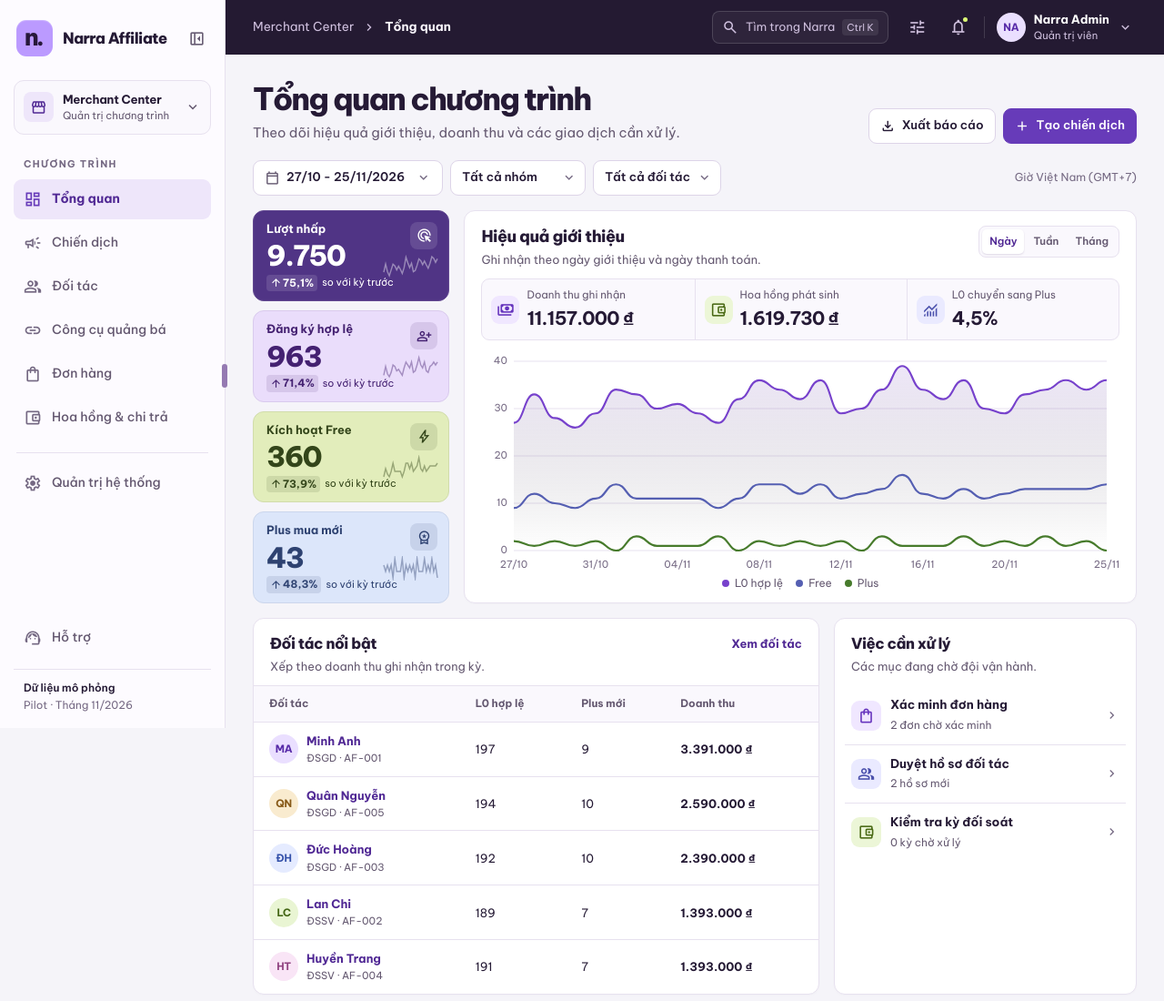
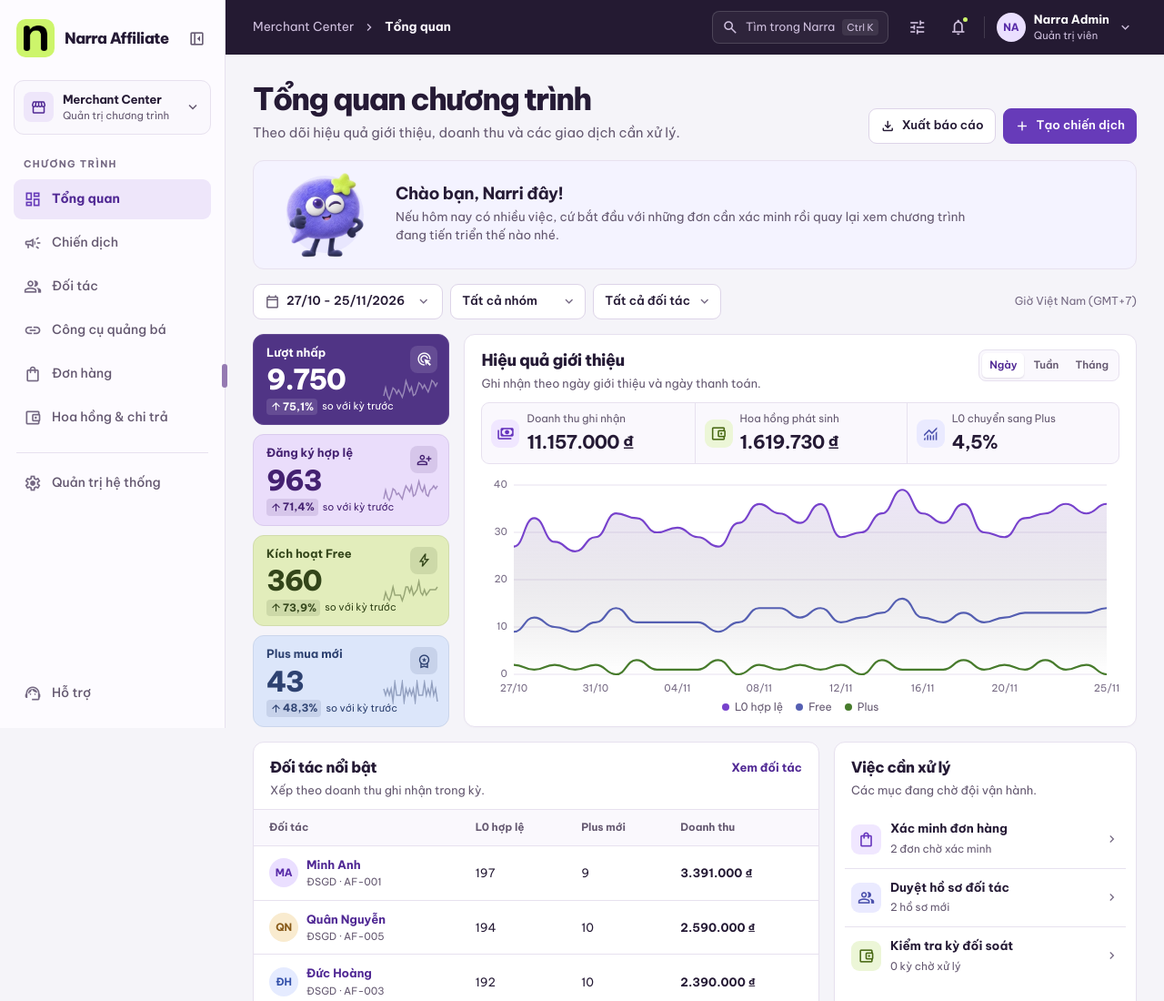
Before and after one commit to deltatrap99/narra-affiliate-pilot, a plain HTML site: page dist/index.html in a window 1280 px wide. Shown: the top 1100 px of the page at 91% size. Drawn offline with Linux system fonts and the light colour scheme.

Commit message:
Welcome dashboard visitors with official Narra assets

```diff
--- a/dist/app.js
+++ b/dist/app.js
@@ -3,7 +3,7 @@ import {
   readState, saveState, selectPartners, stats, policyAt, campaignStatus, inAudience, commission,
   orderStatus, eligiblePayoutEntries, decideOrder, refundOrder, newLink, record,
 } from './model.js';
-import { icon, esc, avatar, groupName, route, action, merchantNav, affiliateNav, statusText, sum } from './ui.js';
+import { icon, brandMark, esc, avatar, groupName, route, action, merchantNav, affiliateNav, statusText, sum } from './ui.js';
 import {
   overview, campaigns, partners, toolsPage, orders, payouts, policyPage, systemPage, supportPage,
   campaignList, partnerList, linkList, orderTable, listOrders, payoutList, buckets,
@@ -107,7 +107,7 @@ function workspacePicker(id) {
     <span class="workspace-copy"><strong>${workspaceName()}</strong><small>${merchant ? 'Quản trị chương trình' : 'Không gian đại sứ'}</small></span>${icon('expand_more')}
   </button>
   <div class="popover workspace-popup" id="${id}" hidden>
-    <div class="popover-title">Chuyển vai trò demo</div>
+    <div class="popover-title">Chuyển cổng làm việc</div>
     ${[['merchant', 'storefront', 'Quản trị chương trình'], ['affiliate', 'group', 'Dành cho Đại sứ']].map(([key, symbol, info]) =>
       `<a class="${role === key ? 'active-menu' : ''}" href="${route(key, 'overview')}">${icon(symbol)}<span><strong>${workspaceName(key)}</strong><small>${info}</small></span>${role === key ? icon('check') : ''}</a>`).join('')}
   </div>`;
@@ -117,7 +117,7 @@ function renderRail() {
   const suite = role === 'merchant';
   rail.innerHTML = `<div class="rail-content">
     <div class="rail-top">
-      <a class="brand" href="${route(role, 'overview')}" aria-label="Narra Affiliate, Tổng quan"><span class="brand-mark" aria-hidden="true">n.</span><span class="brand-name">Narra Affiliate</span></a>
+      <a class="brand" href="${route(role, 'overview')}" aria-label="Narra Affiliate, Tổng quan">${brandMark}<span class="brand-name">Narra Affiliate</span></a>
       ${buttonIcon('toggle-sidebar', 'left_panel_close', 'Thu gọn thanh điều hướng', 'rail-toggle')}
       ${buttonIcon('close-sidebar', 'close', 'Đóng thanh điều hướng', 'mobile-close')}
     </div>
@@ -127,7 +127,6 @@ function renderRail() {
     ${suite ? `<div class="rail-divider"></div><nav class="rail-nav" aria-label="Quản trị">${navLink(['system', 'Quản trị hệ thống', 'settings'])}</nav>` : ''}
     <div class="rail-bottom">
       ${navLink(['support', 'Hỗ trợ', 'support_agent'])}
-      <div class="rail-meta"><strong>Dữ liệu mô phỏng</strong><span>Pilot · Tháng 11/2026</span></div>
     </div>
   </div>
   <div class="rail-resize" id="rail-size" role="separator" aria-label="Chiều rộng thanh điều hướng" aria-controls="rail" aria-orientation="vertical" aria-valuemin="${minimumWidth}" aria-valuemax="${maximumWidth}" aria-valuenow="${sidebarWidth}" tabindex="0" title="Kéo để đổi chiều rộng"></div>`;
@@ -159,7 +158,7 @@ function renderTopbar() {
     <div class="breadcrumb" aria-label="Vị trí hiện tại">
       ${buttonIcon('open-sidebar', 'menu', 'Mở thanh điều hướng', 'mobile-open')}
       ${buttonIcon('toggle-sidebar', 'left_panel_open', 'Mở rộng thanh điều hướng', 'desktop-open')}
-      <a class="horizontal-brand" href="${route(role, 'overview')}" aria-label="Narra Affiliate, Tổng quan"><span class="brand-mark" aria-hidden="true">n.</span></a>
+      <a class="horizontal-brand" href="${route(role, 'overview')}" aria-label="Narra Affiliate, Tổng quan">${brandMark}</a>
       <div class="horizontal-switch">${workspacePicker('horizontal-workspaces')}</div>
       <a class="breadcrumb-home" href="${route(role, 'overview')}">${workspaceName()}</a>${icon('chevron_right', 'crumb-chevron')}<strong>${esc(name)}</strong>
     </div>
@@ -852,7 +851,7 @@ function submitForm(form, fields) {
       if (Boolean(fields.bank) !== Boolean(fields.bankLast4)) throw new Error('Nhập cả tên ngân hàng và 4 số cuối, hoặc xóa cả hai.');
       const changed = fields.bank !== data.profile.bank || fields.bankLast4 !== data.profile.bankLast4;
       Object.assign(data.profile, fields);
-      if (changed) data.profile.verification = fields.bank ? 'Thông tin nhận tiền đang chờ xác minh trong demo.' : '';
+      if (changed) data.profile.verification = fields.bank ? 'Thông tin nhận tiền đang chờ xác minh.' : '';
       update('Đã lưu thông tin hồ sơ.');
       break;
     }
@@ -907,8 +906,8 @@ function drawReferral() {
   shell.hidden = true;
   let area = document.querySelector('.referral');
   if (!area) { area = document.createElement('main'); area.className = 'referral'; document.body.prepend(area); }
-  area.innerHTML = `<section class="card"><span class="brand-mark" aria-hidden="true">n.</span>
-    <h1>Narra Speaking Coach</h1><p>${link ? `Bạn đang mở link ${esc(link.code)}. Có thể thử đăng ký và mua Plus để xem kết quả ghi nhận trong bản demo.` : 'Link giới thiệu này hiện không khả dụng.'}</p>
+  area.innerHTML = `<section class="card">${brandMark}
+    <h1>Narra Speaking Coach</h1><p>${link ? `Bạn đang mở link ${esc(link.code)}. Tại đây bạn có thể thử luồng đăng ký Free và mua Plus.` : 'Link giới thiệu này hiện không khả dụng.'}</p>
     <div class="referral-actions">
       ${link ? `<button class="btn btn-secondary" data-action="simulate-lead" ${trial.lead ? 'disabled' : ''}>${trial.lead ? 'Đã ghi nhận đăng ký Free' : 'Mô phỏng đăng ký Free'}</button>
       <button class="btn btn-primary" data-action="simulate-plus" ${trial.plus ? 'disabled' : ''}>${trial.plus ? 'Đã ghi nhận đơn Plus' : 'Mô phỏng mua Plus'}</button>` : ''}
--- a/dist/styles.css
+++ b/dist/styles.css
@@ -15,7 +15,8 @@
   --primary-hover: #542f9a;
   --focus: #8652d4;
   --lavender: #eee6fa;
-  --lime: #dcf976;
+  --lime: #cdf56b;
+  --brand-periwinkle: #887efb;
   --rail: #fdfbff;
   --rail-adjust: #957ab2;
   --bar: #241a32;
@@ -112,20 +113,14 @@ a { color: inherit; text-decoration: none; }
 .brand-mark {
   display: grid;
   place-items: center;
-  width: 40px;
-  height: 40px;
-  flex: 0 0 40px;
-  border-radius: 11px;
-  color: #27183a;
-  background: #bb9aff;
-  font-size: 1.62rem;
-  font-weight: 800;
-  letter-spacing: -.11em;
-  line-height: 1;
-  padding: 0 3px 3px 0;
-  box-shadow: inset 0 1px 1px #ffffff45;
+  width: 42px;
+  height: 42px;
+  flex: 0 0 42px;
+  border-radius: 10px;
+  background: var(--lime);
 }
-.brand-name { color: var(--ink); font-weight: 750; letter-spacing: -.035em; font-size: 1.05rem; white-space: nowrap; }
+.brand-mark img { display: block; width: 28px; height: 28px; object-fit: contain; }
+.brand-name { overflow: hidden; text-overflow: ellipsis; color: var(--ink); font-weight: 750; letter-spacing: -.035em; font-size: 1.05rem; white-space: nowrap; }
 .icon-button {
   display: inline-grid;
   place-items: center;
@@ -186,9 +181,6 @@ a { color: inherit; text-decoration: none; }
 .rail-link[aria-current='page'] .symbol { color: var(--violet); }
 .rail-divider { height: 1px; background: var(--line); margin: 16px 3px 11px; flex: none; }
 .rail-bottom { margin-top: auto; padding-top: 19px; }
-.rail-meta { padding: 11px 11px 0; margin-top: 12px; border-top: 1px solid var(--line); color: var(--muted); font-size: .74rem; white-space: nowrap; }
-.rail-meta span { display: block; color: var(--soft); }
-.rail-meta strong { font-weight: 600; color: var(--ink); }
 .rail-resize { position: absolute; top: 0; inset-inline-end: -5px; width: 9px; height: 100%; z-index: 4; touch-action: none; cursor: col-resize; outline: none; }
 .rail-resize::before { content: ''; position: absolute; inset: 0 3px; background: transparent; }
 .rail-resize:hover::before, .rail-resize:focus-visible::before, body.resizing .rail-resize::before { background: #a684ef; }
@@ -201,7 +193,7 @@ body.resizing { cursor: col-resize; user-select: none; }
 .shell.is-collapsed .desktop-open { display: inline-grid; }
 .shell.is-collapsed .workspace-switch { justify-content: center; padding: 8px 0; }
 .shell.is-collapsed .rail-link { justify-content: center; padding-inline: 0; }
-.shell.is-collapsed .rail-link span:not(.symbol), .shell.is-collapsed .brand-name, .shell.is-collapsed .workspace-copy, .shell.is-collapsed .workspace-switch > .symbol, .shell.is-collapsed .rail-meta { position: absolute; width: 1px; height: 1px; overflow: hidden; clip-path: inset(50%); white-space: nowrap; }
+.shell.is-collapsed .rail-link span:not(.symbol), .shell.is-collapsed .brand-name, .shell.is-collapsed .workspace-copy, .shell.is-collapsed .workspace-switch > .symbol { position: absolute; width: 1px; height: 1px; overflow: hidden; clip-path: inset(50%); white-space: nowrap; }
 
 .topbar { position: sticky; top: 0; z-index: 12; color: #fcf8ff; background: var(--bar); }
 .topbar-row {
@@ -247,7 +239,6 @@ body.resizing { cursor: col-resize; user-select: none; }
 .shell.is-horizontal { display: block; }
 .is-horizontal .rail { display: none; }
 .is-horizontal .horizontal-brand { display: inline-flex; }
-.is-horizontal .horizontal-brand .brand-mark { width: 34px; height: 34px; flex-basis: 34px; font-size: 1.38rem; border-radius: 8px; }
 .is-horizontal .horizontal-switch { display: block; position: relative; }
 .is-horizontal .horizontal-switch .workspace-switch { padding: 4px 8px 4px 4px; background: transparent; color: #fff; border: 1px solid transparent; }
 .is-horizontal .horizontal-switch .workspace-switch:hover { background: var(--bar-hover); }
--- a/dist/ui.js
+++ b/dist/ui.js
@@ -1,6 +1,7 @@
 import { GROUPS, TODAY, date, number, money, percent } from './model.js';
 
 export const icon = (name, className = '') => `<span class="symbol ${className}" aria-hidden="true">${name}</span>`;
+export const brandMark = '<span class="brand-mark" aria-hidden="true"><img src="assets/narra-n.png" alt="" width="28" height="28"></span>';
 export const esc = value => String(value ?? '').replace(/[&<>"']/g, char => ({ '&': '&amp;', '<': '&lt;', '>': '&gt;', '"': '&quot;', "'": '&#39;' })[char]);
 export const fold = value => String(value ?? '').toLocaleLowerCase('vi').replaceAll('đ', 'd').normalize('NFD').replace(/\p{M}/gu, '');
 export const matches = (query, ...values) => {
--- a/dist/views.js
+++ b/dist/views.js
@@ -40,11 +40,23 @@ function overviewTitle(ctx) {
     ? action('Tạo chiến dịch', 'new-campaign', { symbol: 'add', type: 'primary' })
     : `<a class="btn btn-primary" href="${route(ctx.role, 'tools')}">${icon('link')} Lấy link giới thiệu</a>`;
   return pageTitle(
-    merchant ? 'Tổng quan chương trình' : `Chào ${firstName(ctx.data.profile.name)}!`,
+    merchant ? 'Tổng quan chương trình' : 'Tổng quan giới thiệu',
     merchant ? 'Theo dõi hiệu quả giới thiệu, doanh thu và các giao dịch cần xử lý.'
       : 'Theo dõi kết quả giới thiệu và hoa hồng trong kỳ bạn chọn.',
     report + primary,
   );
+}
+
+function narriWelcome(ctx) {
+  const merchant = roleMerchant(ctx);
+  const greeting = merchant ? 'Chào bạn, Narri đây!' : `Chào ${firstName(ctx.data.profile.name)}, Narri đây!`;
+  const encouragement = merchant
+    ? 'Nếu hôm nay có nhiều việc, cứ bắt đầu với những đơn cần xác minh rồi quay lại xem chương trình đang tiến triển thế nào nhé.'
+    : 'Mỗi lời giới thiệu đều có thể giúp thêm một người tìm được cách luyện nói phù hợp. Hôm nay, bạn thử bắt đầu với một người bạn đang muốn luyện tiếng Anh nhé.';
+  return `<section class="narri-welcome" aria-labelledby="narri-greeting">
+    <div class="narri-figure"><img src="assets/narri-welcome.webp" width="112" height="102" alt=""></div>
+    <div class="narri-message"><h2 id="narri-greeting">${esc(greeting)}</h2><p>${encouragement}</p></div>
+  </section>`;
 }
 
 function overviewMetrics(current, previous) {
@@ -177,7 +189,7 @@ export function overview(ctx) {
   const current = stats(data, ids, range);
   const days = numDays(range.start, range.end);
   const previous = stats(data, ids, { start: addDays(range.start, -days), end: addDays(range.start, -1) });
-  return `${overviewTitle(ctx)}${filterBar(ctx)}
+  return `${overviewTitle(ctx)}${narriWelcome(ctx)}${filterBar(ctx)}
   <div class="report-grid">${overviewMetrics(current, previous)}${trend(ctx, current)}</div>
   ${roleMerchant(ctx)
     ? `<div class="dashboard-grid">${ranking(ctx)}${taskPanel(ctx)}</div>`
@@ -202,13 +214,13 @@ function policyOverview(ctx) {
     ['Thời gian giữ', `${number(current.hold)} ngày sau khi duyệt đơn`],
     ['Ngưỡng và lịch chi trả', `${money(current.threshold)} · ${current.cadence}`],
     ['Hoàn tiền', 'Hoa hồng được điều chỉnh theo khoản hoàn, kể cả sau khi đã chi.'],
-    ['Gia hạn', 'Hoa hồng trong bản demo áp dụng cho lần mua đầu tiên.'],
+    ['Gia hạn', 'Hoa hồng chỉ áp dụng cho lần mua đầu tiên đủ điều kiện.'],
   ];
   return `<section class="card policy-card">${cardTitle(`Chính sách ${current.id}`, 'Áp dụng theo phiên bản có hiệu lực tại ngày thanh toán.',
     badge(current.enabled ? 'active' : 'paused'))}
     <dl class="details-grid">${details.map(([key, value]) => `<div><dt>${esc(key)}</dt><dd>${esc(value)}</dd></div>`).join('')}</dl>
     <div class="card-footer">
-      ${note('Các tỷ lệ và ngưỡng này dùng để minh họa quy trình pilot.')}
+      ${note('Các mức tỷ lệ và ngưỡng ở đây dùng để tham khảo khi thiết lập chính sách.')}
       ${merchant ? action('Tạo phiên bản', 'new-policy', { symbol: 'edit', type: 'primary' }) :
         ctx.data.profile.confirmedPolicy === current.id ? badge('approved', 'Bạn đã xác nhận') : action('Xác nhận đã đọc', 'confirm-policy', { symbol: 'check', type: 'primary' })}
     </div>
@@ -436,7 +448,7 @@ export function supportPage(ctx) {
   const list = ctx.data.tickets.filter(t => merchant || t.partner === PARTNER_ID);
   return `${pageTitle('Hỗ trợ', 'Theo dõi yêu cầu liên quan đến quyền lợi, đơn hàng và chi trả.',
     action('Gửi yêu cầu', 'new-ticket', { type: 'primary', symbol: 'add' }))}
-    <section class="card">${cardTitle('Yêu cầu hỗ trợ', 'Các yêu cầu tạo trong bản demo được lưu trên thiết bị này.')}
+    <section class="card">${cardTitle('Yêu cầu hỗ trợ', 'Yêu cầu hỗ trợ được lưu trên thiết bị này.')}
     ${table(['Mã yêu cầu', 'Nội dung', 'Ngày gửi', 'Trạng thái'], list.map(t => [
       esc(t.id), `<span class="long-cell">${esc(t.body)}</span>`, date(t.at), badge('open'),
     ]), 'Chưa có yêu cầu hỗ trợ', 'Khi cần làm rõ một giao dịch, bạn có thể gửi mã đơn để đội vận hành đối chiếu.', 'support_agent')}</section>`;
@@ -446,11 +458,11 @@ export function systemPage(ctx) {
   const tab = ctx.view.tab;
   const items = [['list', 'Nhật ký'], ['team', 'Đội ngũ'], ['email', 'Email'], ['api', 'API']];
   const content = tab === 'team'
-    ? table(['Thành viên', 'Vai trò', 'Quyền trong demo'], [[personCell({ name: 'Narra Admin', group: '', id: 'Merchant Center', tone: 'violet' }, false), 'Quản trị chương trình', 'Quản lý chiến dịch, đối tác, đơn hàng và đối soát']])
+    ? table(['Thành viên', 'Vai trò', 'Quyền truy cập'], [[personCell({ name: 'Narra Admin', group: '', id: 'Merchant Center', tone: 'violet' }, false), 'Quản trị chương trình', 'Quản lý chiến dịch, đối tác, đơn hàng và đối soát']])
     : tab === 'email'
       ? note('Các cập nhật chiến dịch xuất hiện trong mục thông báo. Gửi email sẽ cần cấu hình kênh của chương trình.', 'email')
       : tab === 'api'
-        ? note('Bản demo dùng dữ liệu mô phỏng. Kết nối API REFLO và sự kiện Narra sẽ được cấu hình trong môi trường vận hành.', 'lock')
+        ? note('API REFLO và luồng sự kiện Narra chưa được kết nối.', 'lock')
         : table(['Ngày', 'Hoạt động'], ctx.data.audit.map(e => [date(e.at), esc(e.text)]), 'Chưa có hoạt động vận hành', 'Các thay đổi về chiến dịch, hồ sơ, đơn hàng và kỳ chi trả sẽ xuất hiện tại đây.');
   return `${pageTitle('Quản trị hệ thống', 'Theo dõi thay đổi và các công cụ vận hành chung của chương trình.')}
     ${tabs(items, tab)}<section class="card system-card">${cardTitle(items.find(([key]) => key === tab)?.[1] ?? 'Nhật ký')}${content}</section>`;
--- a/dist/workspace.css
+++ b/dist/workspace.css
@@ -222,3 +222,54 @@ dialog.command-dialog { width: min(550px, calc(100% - 24px)); }
   .report-kpi-label { font-size: .75rem; padding-inline-end: 20px; }
   .top-actions { gap: 1px; }
 }
+
+.narri-welcome {
+  display: grid;
+  grid-template-columns: clamp(62px, 14vw, 112px) minmax(0, 1fr);
+  align-items: center;
+  gap: clamp(10px, 2vw, 22px);
+  min-height: 102px;
+  padding: 8px clamp(12px, 2.2vw, 22px);
+  border: 1px solid var(--line);
+  border-radius: var(--card-radius);
+  background: color-mix(in srgb, var(--brand-periwinkle) 9%, var(--paper));
+}
+.narri-figure {
+  position: relative;
+  isolation: isolate;
+  display: grid;
+  place-items: center;
+}
+.narri-figure::before {
+  content: '';
+  position: absolute;
+  z-index: -1;
+  inline-size: 76%;
+  aspect-ratio: 1;
+  border-radius: 50%;
+  background: color-mix(in srgb, var(--brand-periwinkle) 19%, var(--paper));
+}
+.narri-figure img {
+  display: block;
+  inline-size: 100%;
+  block-size: auto;
+  aspect-ratio: 112 / 102;
+  object-fit: contain;
+}
+.narri-message { padding-block: 5px; }
+.narri-message h2 {
+  color: var(--ink);
+  font-size: clamp(.95rem, 1.55vw, 1.15rem);
+  line-height: 1.3;
+  letter-spacing: -.025em;
+}
+.narri-message p {
+  max-inline-size: 69ch;
+  margin-block-start: 4px;
+  color: var(--muted);
+  font-size: .84rem;
+  line-height: 1.55;
+}
+@media (max-width: 375px) {
+  .narri-message p { font-size: .78rem; }
+}
```
Also changed, not shown: dist/index.html (+2 -2 lines), dist/panels.js (+3 -4 lines), dist/assets/narra-icon.png (added), dist/assets/narra-n.png (added), dist/assets/narra.png (deleted), dist/assets/narri-welcome.webp (added).
